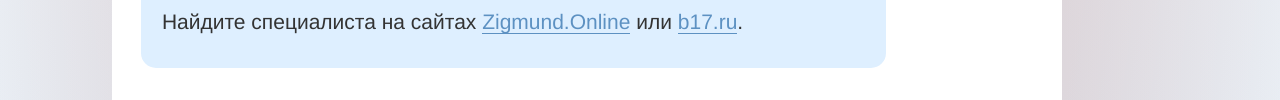
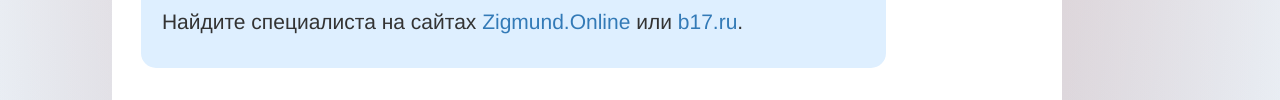
Before and after one commit to volnairina/pupusyakrasotusya.github.io, a plain HTML site: page index.html in a window 1280 px wide. Shown: the part 5073-5173 px from the top of the page. Drawn offline with nearby package versions, Linux system fonts and the light colour scheme.

Commit message:
Update index.html

```diff
--- a/index.html
+++ b/index.html
@@ -176,7 +176,7 @@
                     <div class="fighter">
                         <p>Если вам приго&shy;ди&shy;лась эта&nbsp;статья, ско&shy;рее все&shy;го, вам нуж&shy;на по&shy;мощь пси&shy;хо&shy;те&shy;ра&shy;певта.</p>
                         <p>Мы ве&shy;рим, что&nbsp;вы можете спра&shy;вить&shy;ся сами, но&nbsp;вы не&nbsp;обя&shy;за&shy;ны спра&shy;влять&shy;ся в&nbsp;оди&shy;ночку. Об&shy;ра&shy;ти&shy;тесь за&nbsp;по&shy;мо&shy;щью. Вы за&shy;слу&shy;жи&shy;ва&shy;ете вни&shy;ма&shy;ния и&nbsp;под&shy;держ&shy;ки. </p>
-                            <p>Най&shy;ди&shy;те спе&shy;ци&shy;али&shy;ста на&nbsp;сайтах <a class="links" href="https://zigmund.online/">Zigmund.Online</a> или&nbsp;<a class="links" href="https://www.b17.ru/">b17.ru</a>. </p>
+                            <p>Най&shy;ди&shy;те спе&shy;ци&shy;али&shy;ста на&nbsp;сайтах <a href="https://zigmund.online/">Zigmund.Online</a> или&nbsp;<a href="https://www.b17.ru/">b17.ru</a>. </p>
                     </div>
                 </div>
             </div>
```
